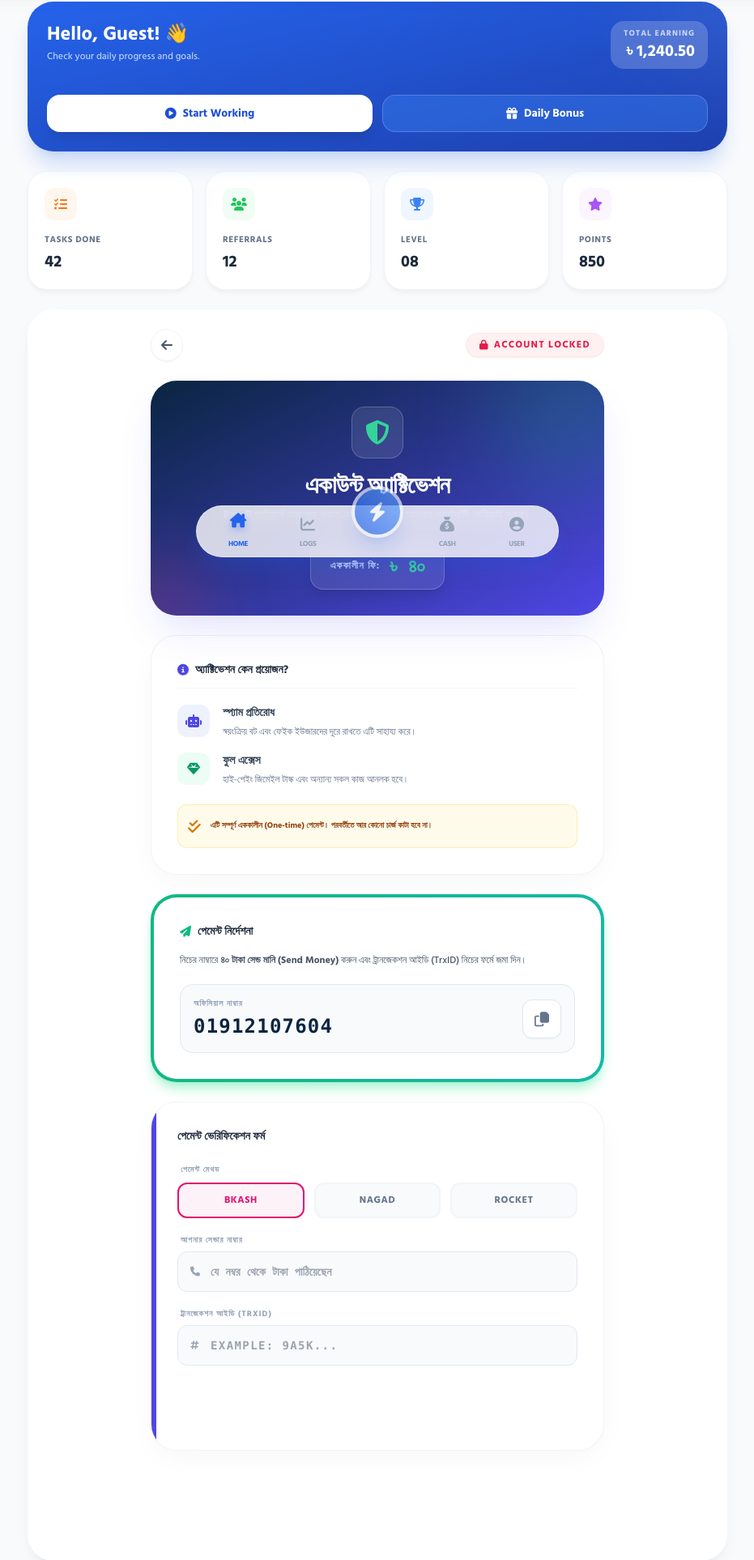
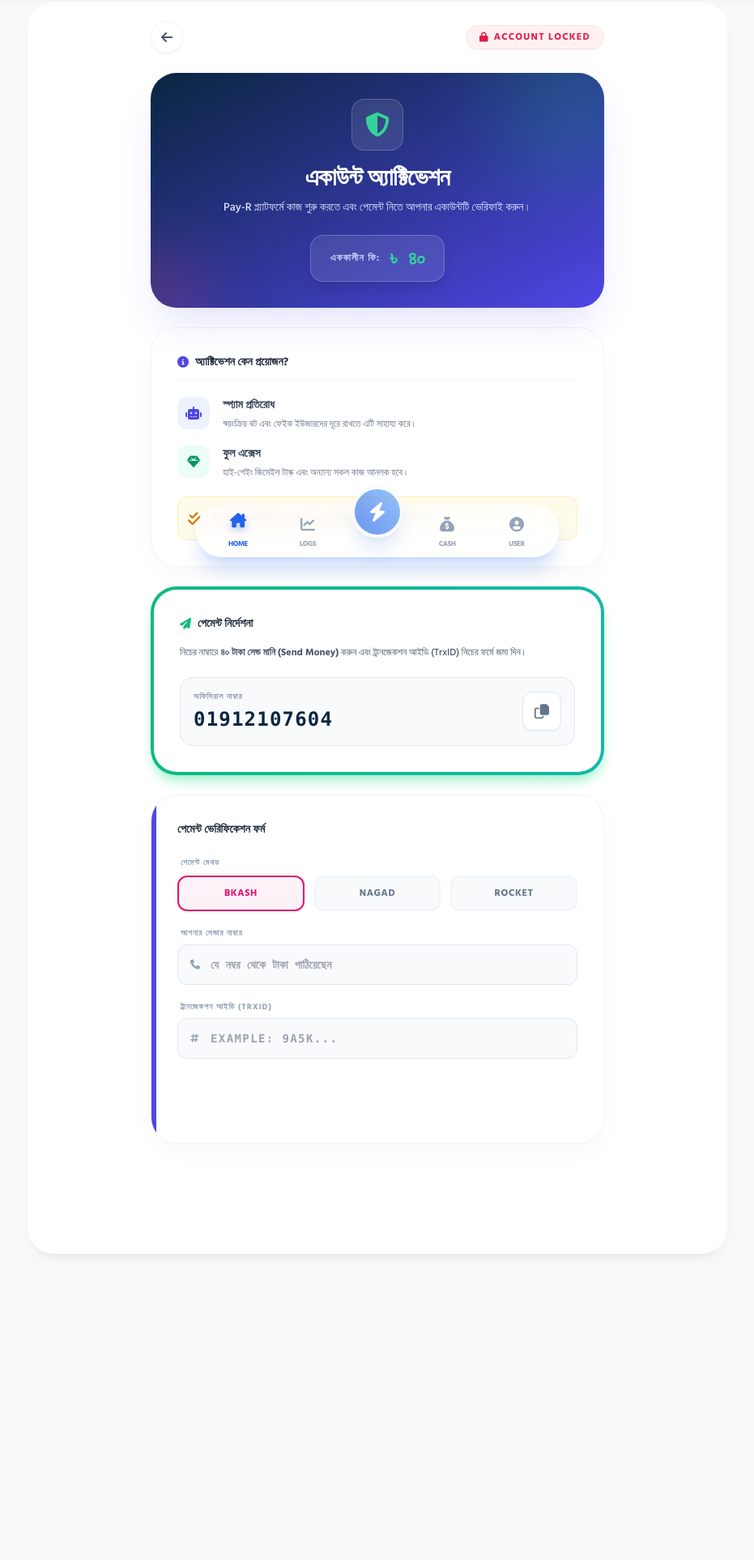
Before and after one commit to hoingut/oayrbackup, a Flask app: page /activate in a window 1280 px wide. Shown: the part 88-2014 px from the top of the page at 81% size, without its empty margins (174-1105 px from the left). After the commit the page ends 1638 px from the top, so only its background shows below. Run offline with Flask 3, Linux system fonts and the light colour scheme; the visitor is signed in with stand-in values (Sample User, id 1); data that the repository does not hold is empty; parts of the project's set-up code (start-up, migrations or seed data) failed here and were passed over; some libraries are stand-ins or nearby versions.

Commit message:
Update layout.html

```diff
--- a/templates/layout.html
+++ b/templates/layout.html
@@ -227,61 +227,6 @@
 
     <main class="flex-grow pt-[90px] pb-[100px] px-4 w-full max-w-4xl mx-auto space-y-6">
 
-        <div class="relative overflow-hidden bg-gradient-to-br from-blue-600 to-blue-800 rounded-[32px] p-6 text-white shadow-float">
-            <div class="absolute top-0 right-0 w-40 h-40 bg-white/10 rounded-full -mr-20 -mt-20 blur-3xl"></div>
-            <div class="relative z-10">
-                <div class="flex justify-between items-start">
-                    <div>
-                        <h1 class="text-2xl font-bold mb-1">Hello, {{ session.get('email', 'Guest').split('@')[0] }}! 👋</h1>
-                        <p class="text-blue-100 text-xs font-medium opacity-80">Check your daily progress and goals.</p>
-                    </div>
-                    <div class="bg-white/20 backdrop-blur-md rounded-2xl p-2 px-4 text-right">
-                        <p class="text-[10px] uppercase font-bold tracking-widest opacity-70">Total Earning</p>
-                        <p class="text-xl font-black">৳ 1,240.50</p>
-                    </div>
-                </div>
-
-                <div class="mt-8 grid grid-cols-2 gap-3">
-                    <button class="bg-white text-blue-700 py-3 rounded-2xl font-bold text-sm shadow-lg flex items-center justify-center gap-2 active:scale-95 transition">
-                        <i class="fa-solid fa-play-circle"></i> Start Working
-                    </button>
-                    <button class="bg-blue-500/40 border border-white/20 py-3 rounded-2xl font-bold text-sm flex items-center justify-center gap-2 active:scale-95 transition">
-                        <i class="fa-solid fa-gift"></i> Daily Bonus
-                    </button>
-                </div>
-            </div>
-        </div>
-
-        <div class="grid grid-cols-2 md:grid-cols-4 gap-4">
-            <div class="stat-card">
-                <div class="h-10 w-10 bg-orange-50 rounded-xl flex items-center justify-center text-orange-500 mb-4">
-                    <i class="fa-solid fa-list-check"></i>
-                </div>
-                <p class="text-slate-500 text-[11px] font-bold uppercase tracking-wider">Tasks Done</p>
-                <h4 class="text-xl font-black text-slate-800 mt-1">42</h4>
-            </div>
-            <div class="stat-card">
-                <div class="h-10 w-10 bg-green-50 rounded-xl flex items-center justify-center text-green-500 mb-4">
-                    <i class="fa-solid fa-users"></i>
-                </div>
-                <p class="text-slate-500 text-[11px] font-bold uppercase tracking-wider">Referrals</p>
-                <h4 class="text-xl font-black text-slate-800 mt-1">12</h4>
-            </div>
-            <div class="stat-card">
-                <div class="h-10 w-10 bg-blue-50 rounded-xl flex items-center justify-center text-blue-500 mb-4">
-                    <i class="fa-solid fa-trophy"></i>
-                </div>
-                <p class="text-slate-500 text-[11px] font-bold uppercase tracking-wider">Level</p>
-                <h4 class="text-xl font-black text-slate-800 mt-1">08</h4>
-            </div>
-            <div class="stat-card">
-                <div class="h-10 w-10 bg-purple-50 rounded-xl flex items-center justify-center text-purple-500 mb-4">
-                    <i class="fa-solid fa-star"></i>
-                </div>
-                <p class="text-slate-500 text-[11px] font-bold uppercase tracking-wider">Points</p>
-                <h4 class="text-xl font-black text-slate-800 mt-1">850</h4>
-            </div>
-        </div>
 
         <div class="relative bg-white rounded-[32px] p-2 shadow-premium min-h-[300px]">
             {% block content %}
```
